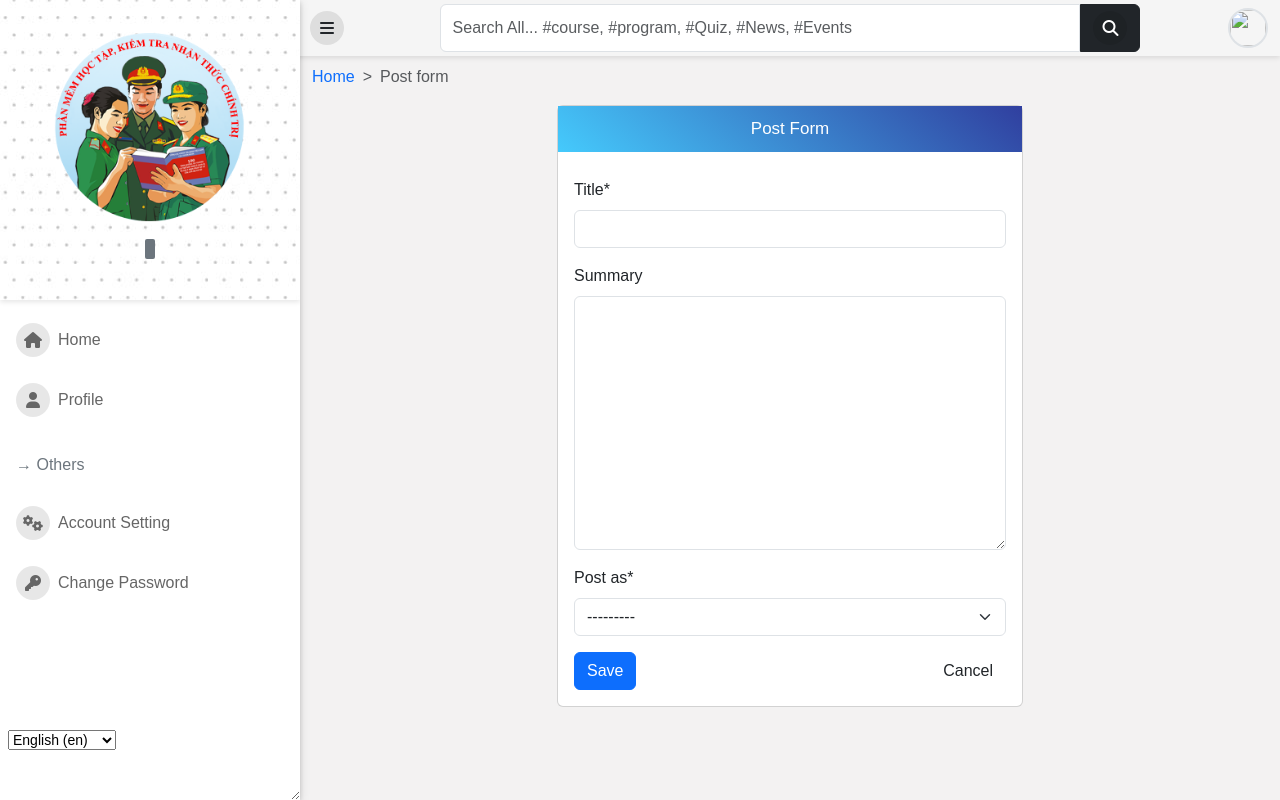
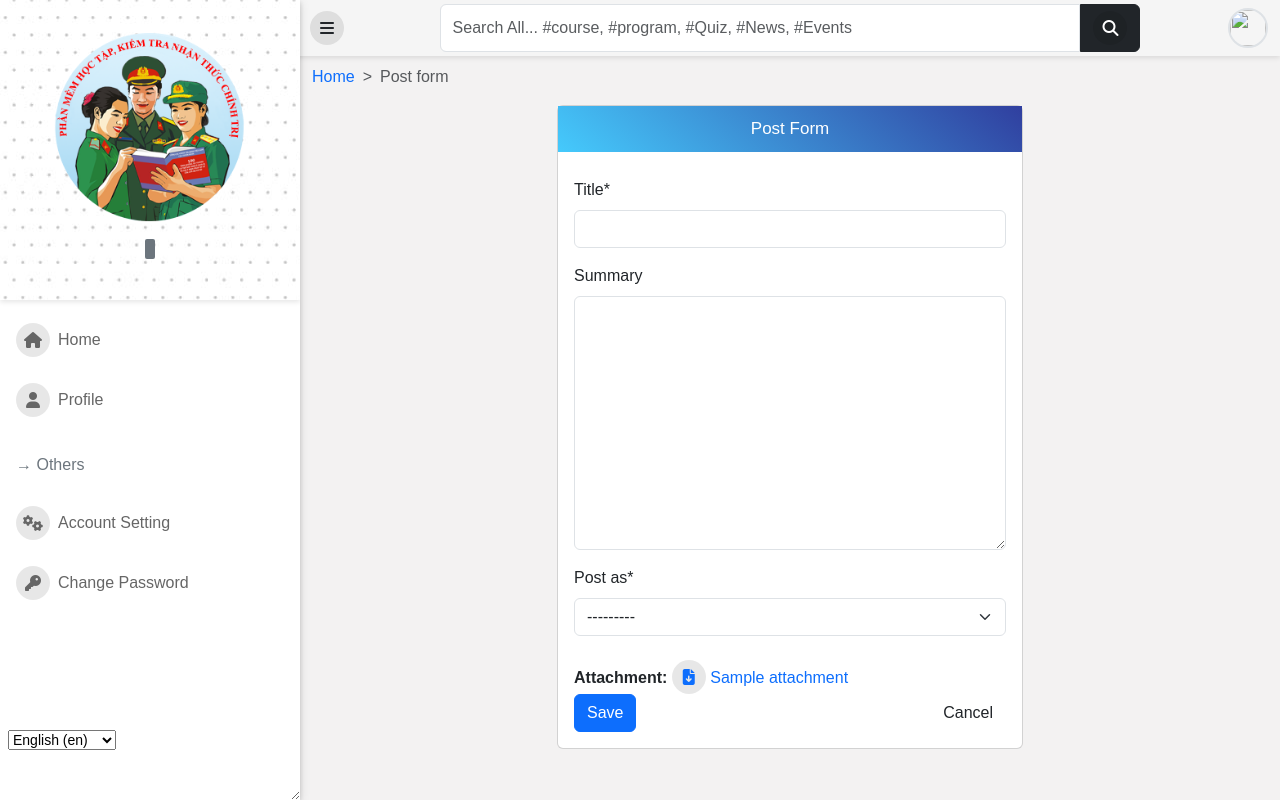
Before and after one commit to mdnanh/d97Learn, a Django app: template templates/core/post_add.html in a window 1280 px wide. Run offline with Django 3.2, Linux system fonts and the light colour scheme; tables that the repository leaves empty hold one stand-in row (values such as "Sample post"); the template is opened without the code that fills it: values that come from a table or form of the project are taken from there, most other values are stand-ins (such as "Sample title", 1, 10 or a date in 2020); parts of the project's set-up code (start-up, migrations or seed data) failed here and were passed over; some libraries are stand-ins or nearby versions.

Commit message:
attachment post

```diff
--- a/core/models.py
+++ b/core/models.py
@@ -58,6 +58,8 @@ class NewsAndEvents(models.Model):
     updated_date = models.DateTimeField(auto_now=True, auto_now_add=False, null=True)
     upload_time = models.DateTimeField(auto_now=False, auto_now_add=True, null=True)
 
+    attachment = models.FileField(upload_to='news_attachments/%Y/%m/%d/', blank=True, null=True, verbose_name="Attachment")
+
     objects = NewsAndEventsManager()
 
     def __str__(self):
--- a/templates/core/post_add.html
+++ b/templates/core/post_add.html
@@ -22,6 +22,16 @@
             <div class="card-body">
                 <form action="" method="POST">{% csrf_token %}
                     {{ form|crispy }}
+                    {% if news.attachment %}
+                    <div class="attachment-section mt-4">
+                        <strong>Attachment:</strong>
+                        <a href="{{ news.attachment.url }}" target="_blank" download>
+                            <i class="fas fa-file-download"></i>
+                            <!-- Lấy tên file gốc -->
+                            {{ news.attachment.name|cut:"news_attachments/%Y/%m/%d/" }}
+                        </a>
+                    </div>
+                    {% endif %}
                     <input class="btn btn-primary" type="submit" value="{% trans 'Save' %}">
                     <a class="btn" href="{% url 'home' %}" style="float: right;">{% trans 'Cancel' %}</a>
                 </form>
```
Also changed, not shown: core/migrations/0003_newsandevents_attachment.py (added).
